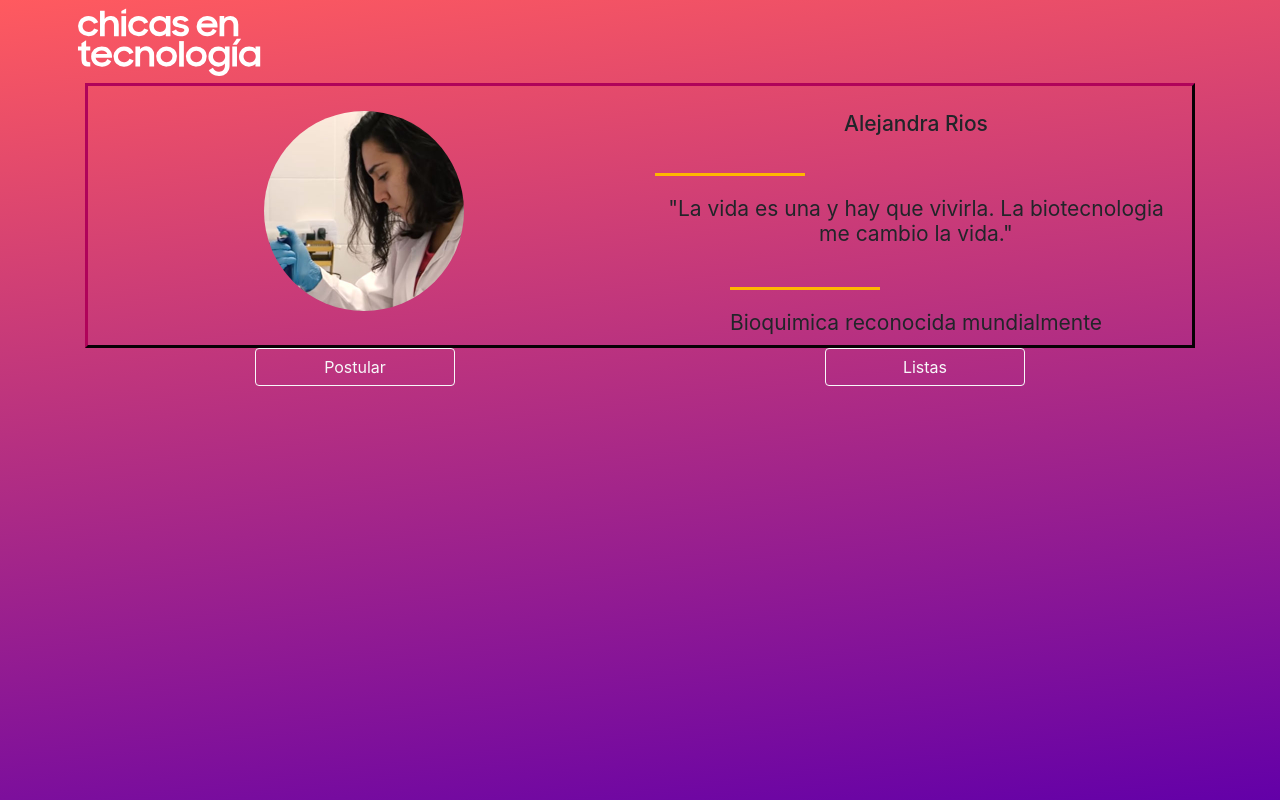
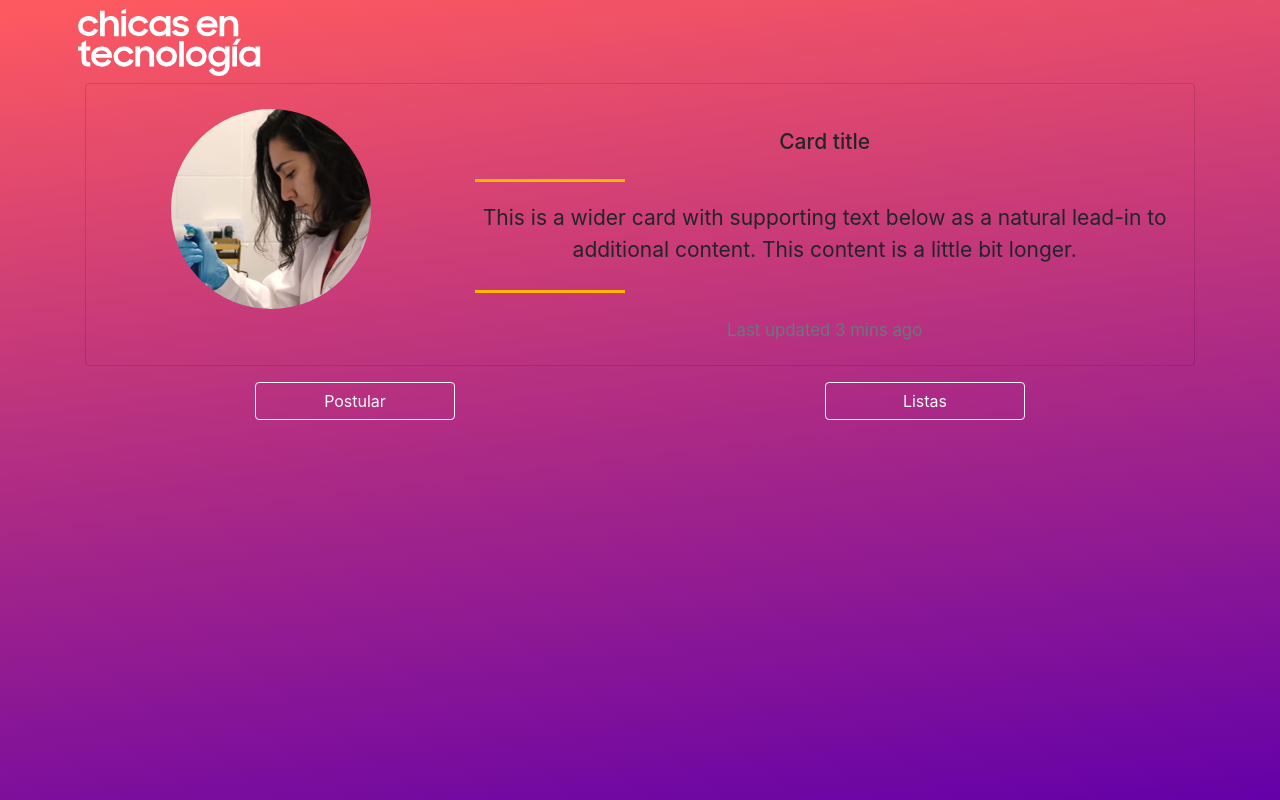
Before and after one commit to buenosaires19/team-7, a React (Create React App) app in the folder C4G.Grupo7.Frontend/chicas-en-tecnologia/: page / in a window 1280 px wide. Built offline with nearby package versions, Linux system fonts and the light colour scheme; no server answers.

Commit message:
feat: fixed

```diff
--- a/C4G.Grupo7.Frontend/chicas-en-tecnologia/src/Components/Inicio.jsx
+++ b/C4G.Grupo7.Frontend/chicas-en-tecnologia/src/Components/Inicio.jsx
@@ -27,8 +27,8 @@
 
     }
 
-    componentDidMount(){
-        API.get("/postulante/masvisitado").then(users => this.setState({usuarios: users})).catch(console.log("Fail"));
+    componentDidMount() {
+        API.get("/postulante/masvisitado").then(users => this.setState({ usuarios: users })).catch(console.log("Fail"));
     }
 
 
@@ -46,20 +46,35 @@
     }
     */
 
-    renderCard(){
-        return(
-                <div className="container borderShadow">
-                    <div className='row'>
-                        <div className='col-md-6'>
-                        <img class="imgRedondeada" src={chica} alt="Test"/>
+    renderCard() {
+        return (
+            // <div className="container borderShadow">
+            //     <div className='row'>
+            //         <div className='col-md-6'>
+            //         <img class="imgRedondeada" src={chica} alt="Test"/>
+            //         </div>
+            //         <div className="col-md-6 padding6">
+            //             <h5 class="card-title">Alejandra Rios</h5>
+            //             <p class="card-text">"La vida es una y hay que vivirla. La biotecnologia me cambio la vida."</p>
+            //             <p class="card-text">Bioquimica reconocida mundialmente</p>
+            //         </div>
+            //     </div>
+            // </div>
+            <div class="card mb-3 card-custom">
+                <div class="row no-gutters">
+                    <div class="col-md-4">
+                        <img src={chica} class="rounded-circle" alt="..."/>
                     </div>
-                        <div className="col-md-6 padding6">
-                            <h5 class="card-title">Alejandra Rios</h5>
-                            <p class="card-text">"La vida es una y hay que vivirla. La biotecnologia me cambio la vida."</p>
-                            <p class="card-text">Bioquimica reconocida mundialmente</p>
+                    <div class="col-md-8">
+                        <div class="card-body">
+                            <h5 class="card-title">Card title</h5>
+                            <p class="card-text">This is a wider card with supporting text below as a natural lead-in to additional content. This content is a little bit longer.</p>
+                            <p class="card-text"><small class="text-muted">Last updated 3 mins ago</small></p>
                         </div>
                     </div>
                 </div>
+            </div>
+
         )
     }
     renderButtons() {
@@ -70,7 +85,7 @@
 
 
                     <div className="row">
-                        <img src={logo}  alt="chica en tecnologia"/>
+                        <img src={logo} alt="chica en tecnologia" />
                     </div>
                     <div className="row">
                         <div id='fade' className="container text-center">
--- a/C4G.Grupo7.Frontend/chicas-en-tecnologia/src/Components/style.css
+++ b/C4G.Grupo7.Frontend/chicas-en-tecnologia/src/Components/style.css
@@ -14,20 +14,20 @@
 .borderShadow{
     border: 3px rgb(92, 2, 47) outset;
 }
-
+/*
 .padding6 h5,p{
     display: inline-block;
     margin-left: auto;
     margin-right: auto;
     vertical-align: middle;
     line-height: normal;
-}
+} */
 
-.col-md-6{
+/* .col-md-6{
     margin-bottom: 10px;
-}
+} */
 
-.imgRedondeada {
+/* .imgRedondeada {
     border-radius: 50%;
   }
 
@@ -43,8 +43,16 @@
 .achicarImg{
     width: 30%;
     height: 70%;
+} */
+
+.card-custom {
+    background-color: rgba(0,0,0,0);
 }
 
+.card-text > p::before, p::after {
+    content: none;
+    width: 0px;
+}
 
 #fade img,h1,h2,h5,p {
     margin-top: 25px;
```
Lines whose indentation alone changed are shown as unchanged.
